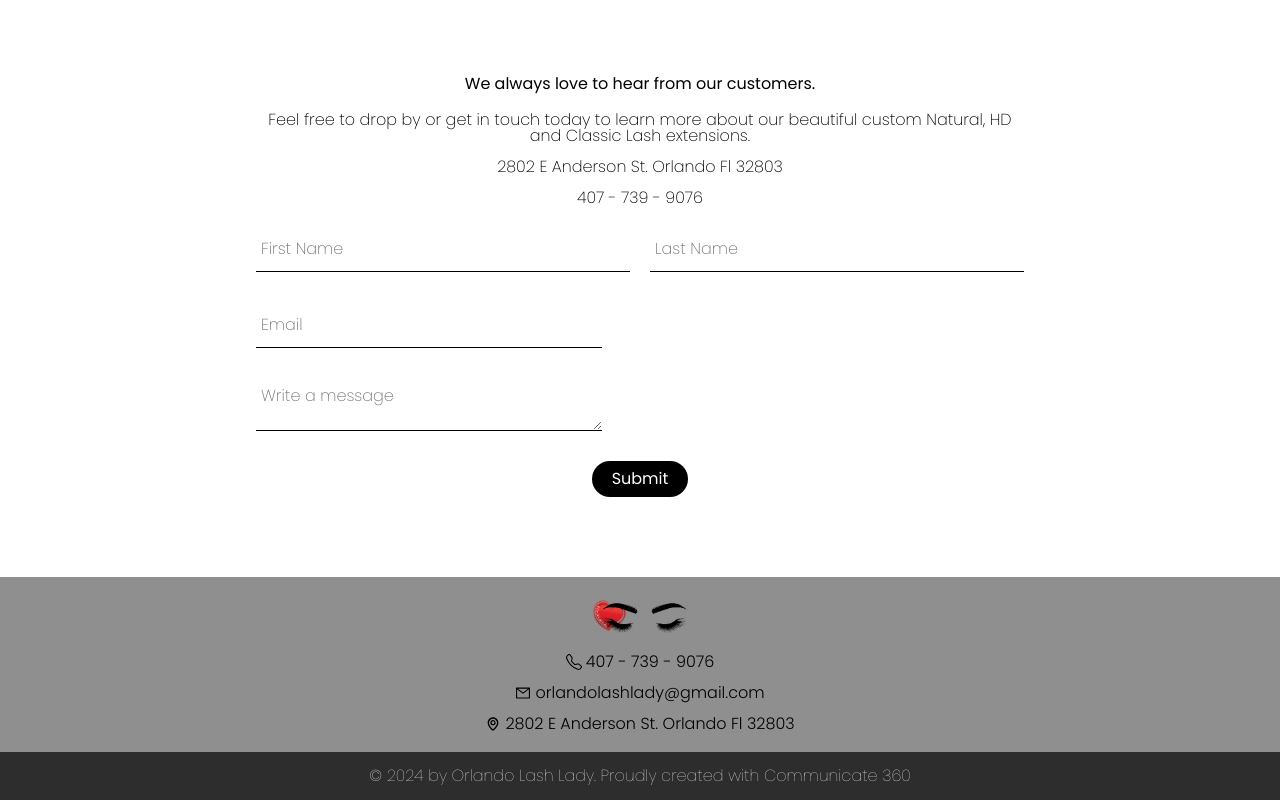
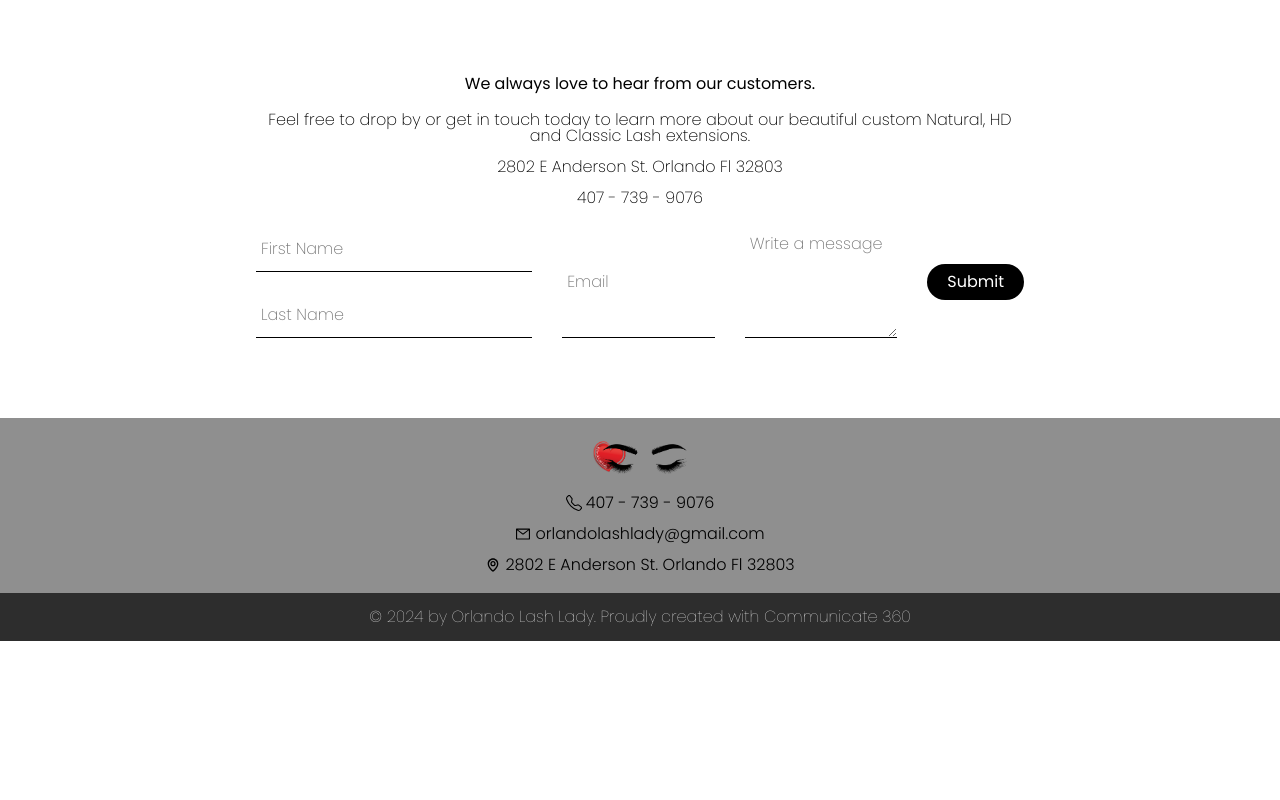
Before and after one commit to dockerdavid/sololashes, a React (Vite) app: page / in a window 1280 px wide. Shown: the part 8008-8808 px from the top of the page. After the commit the page ends 8649 px from the top, so only its background shows below. Built offline with nearby package versions, Linux system fonts and the light colour scheme.

Commit message:
cambio de forma en contacto

```diff
--- a/src/pages/home-page/components/contact/Contact.module.css
+++ b/src/pages/home-page/components/contact/Contact.module.css
@@ -102,8 +102,4 @@ textarea::placeholder {
   .contactContainer {
     padding: 80px 20%;
   }
-  .contactForm {
-    flex-direction: column;
-  }
-
 }
```
